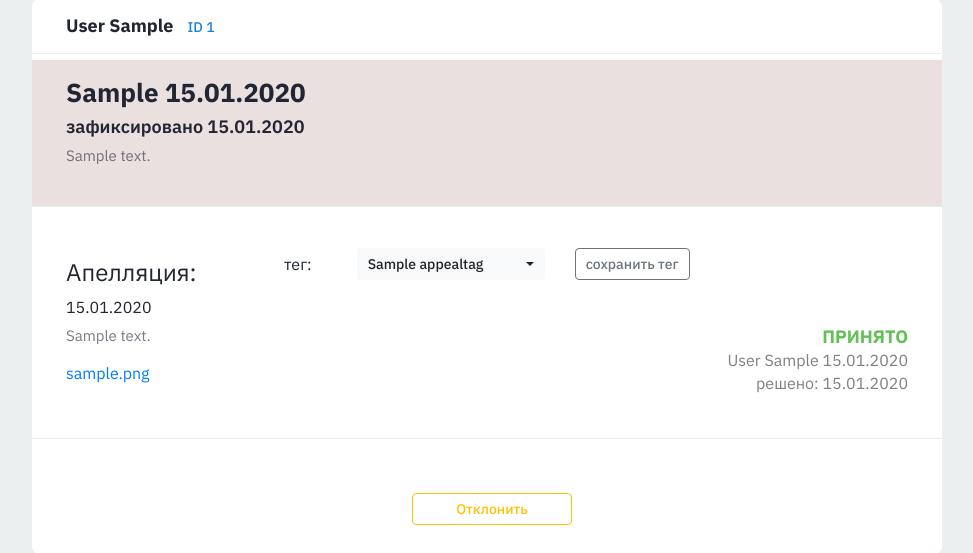
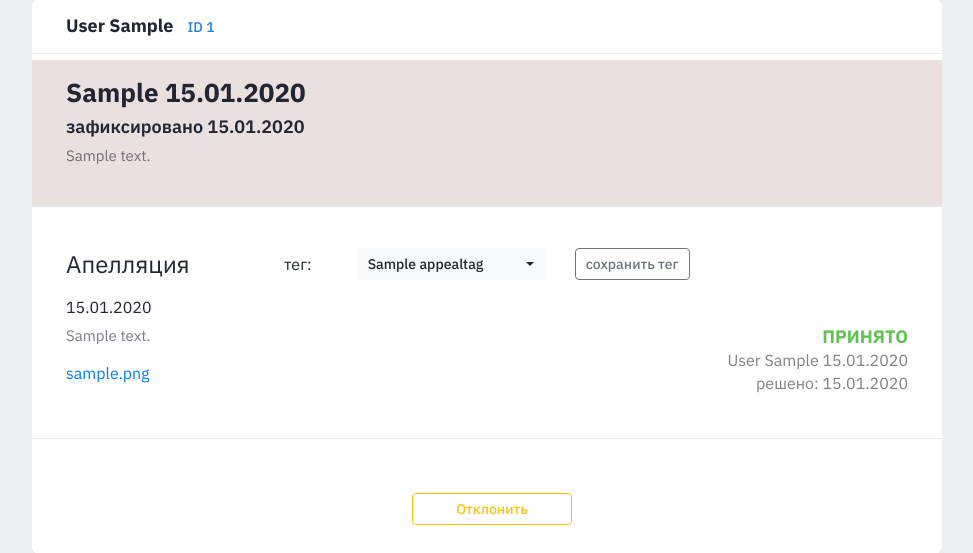
Before and after one commit to openprofession/unti_cards, a Django app: page /appeals/1 in a window 1280 px wide. Shown: the part 264-817 px from the top of the page, without its empty margins (153-1126 px from the left). Run offline with Django 3.2, Linux system fonts and the light colour scheme; a user stored in the database is signed in; tables that the repository leaves empty hold one stand-in row (values such as "Sample post"); some libraries are stand-ins or nearby versions.

```diff
--- a/src/red_cards/templates/red_cards/appeal_detail_admin.html
+++ b/src/red_cards/templates/red_cards/appeal_detail_admin.html
@@ -100,7 +100,9 @@
 
     <div class="row align-items-center" >
       <div class="col-md-3">
-        <h4>Апелляция:</h4>
+              <div class="form-group">
+        <h4>Апелляция</h4>
+          </div>
       </div>
 
 
```
